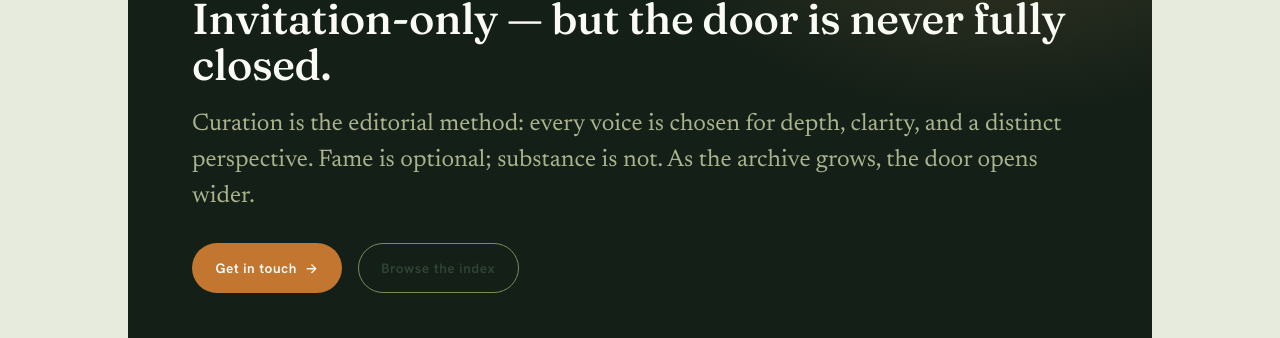
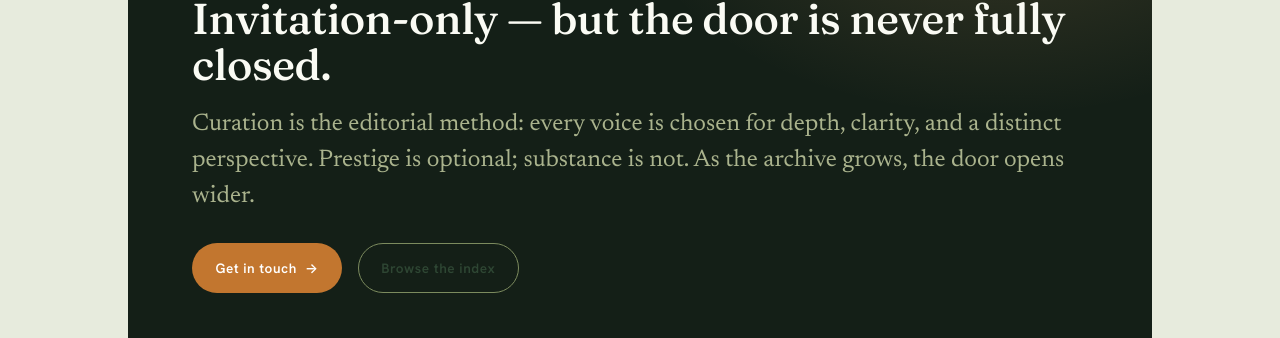
Before and after one commit to valentina-rm/understory, a Jekyll site: the page built from index.html, in a window 1280 px wide and 900 px high, scrolled down 6250 px. Shown: the part 148-486 px from the top of the window. Built offline with Jekyll 4.4.1, drawn with Linux system fonts in a browser that asks for light colours.

Commit message:
Prestige

```diff
--- a/index.html
+++ b/index.html
@@ -267,7 +267,7 @@ description: "A curated intellectual commons exploring our bonds with the earth,
     <div class="cta-band rise">
       <span class="eyebrow eyebrow--sun">A door left open</span>
       <h2>Invitation-only — but the door is never fully closed.</h2>
-      <p class="lede">Curation is the editorial method: every voice is chosen for depth, clarity, and a distinct perspective. Fame is optional; substance is not. As the archive grows, the door opens wider.</p>
+      <p class="lede">Curation is the editorial method: every voice is chosen for depth, clarity, and a distinct perspective. Prestige is optional; substance is not. As the archive grows, the door opens wider.</p>
       <div class="cta-actions">
         <a class="btn btn--sun" href="{{ '/contribute/' | relative_url }}">Get in touch <span class="arrow">→</span></a>
         <a class="btn btn--ghost" href="{{ '/index/' | relative_url }}">Browse the index</a>
```
